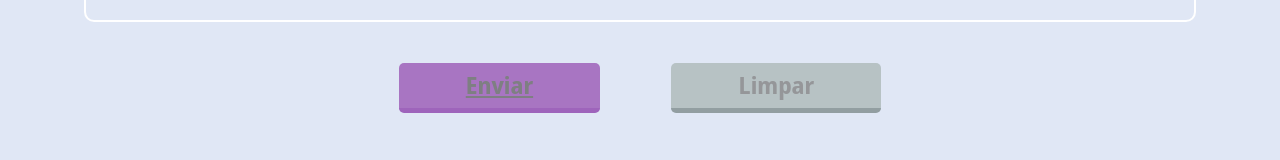
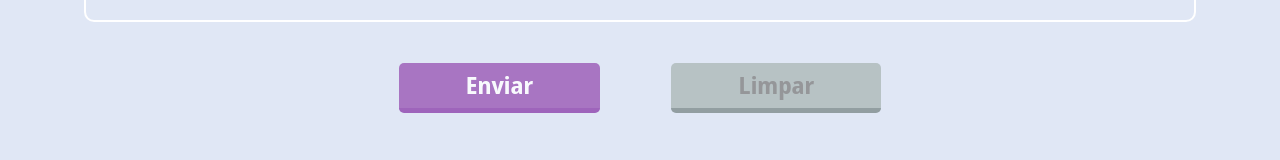
Before and after one commit to CoraLay/Formulario-FIAP, a plain HTML site: page index.html in a window 1280 px wide. Shown: the part 2338-2498 px from the top of the page. Drawn offline with Linux system fonts and the light colour scheme.

Commit message:
Update style.css

```diff
--- a/style.css
+++ b/style.css
@@ -179,7 +179,8 @@ footer {
 	margin: 5em 0 2em 0;
 }
 
-.return a {
+.return a,
+button[type=submit] a {
 	text-decoration: none;
 	color: white;
 }
```
